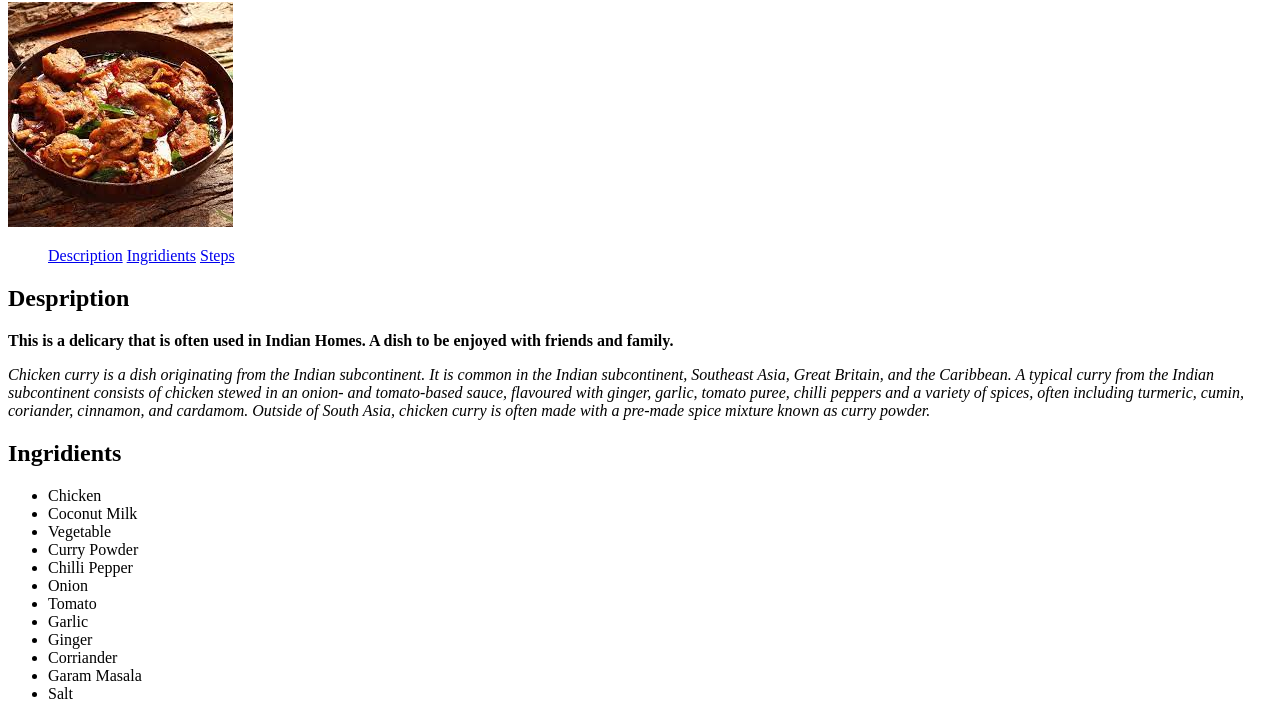
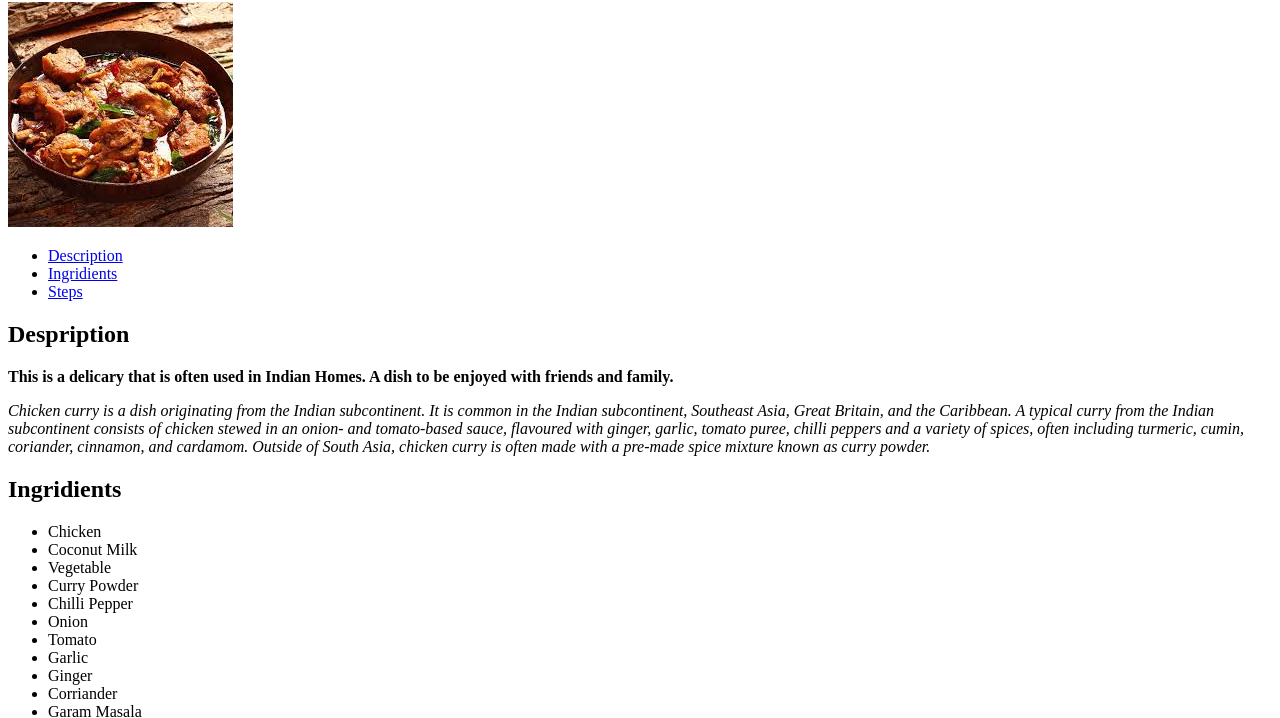
Before and after one commit to Amartya017/Project-Recepi, a plain HTML site: page Recipe1.html in a window 1280 px wide. Shown: the part 78-796 px from the top of the page. Drawn offline with Linux system fonts and the light colour scheme.

Commit message:
Links are now listed

```diff
--- a/Recipe1.html
+++ b/Recipe1.html
@@ -10,9 +10,9 @@
     <h1>Chicken Curry</h1>
     <img src="images/Chicken.jpg" alt="Imgage Error" />
     <ul>
-    <a href="#Description">Description</a>
-    <a href="#I">Ingridients</a>
-    <a href="#S">Steps</a>
+    <li><a href="#Description">Description</a></li>
+    <li><a href="#I">Ingridients</a></li>
+    <li><a href="#S">Steps</a></li>
     </ul>
     <h2><a name ="Description">Despription</a></h2>
     <p>
```
Also changed, not shown: Recipe2.html (+3 -3 lines), Recipe3.html (+3 -3 lines), Recipe4.html (+3 -3 lines).
